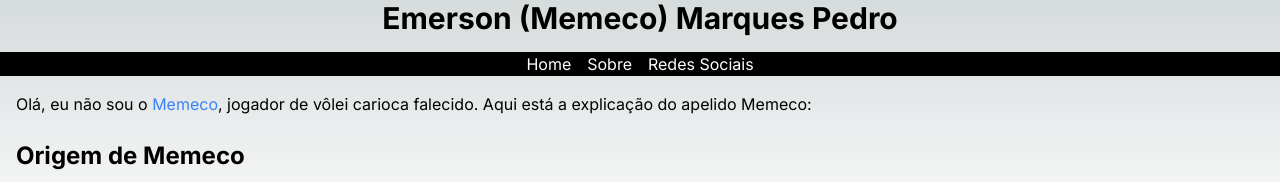
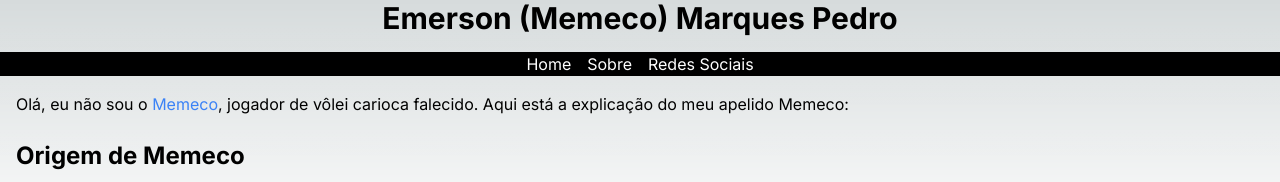
Before and after one commit to memeco/memeco.com.br, a Next.js app: page / in a window 1280 px wide. Shown: the top 182 px of the page. Built offline with nearby package versions, Linux system fonts and the light colour scheme.

Commit message:
update text

```diff
--- a/app/page.js
+++ b/app/page.js
@@ -47,8 +47,8 @@ export default function Page() {
           >
             Memeco
           </Link>
-          , jogador de vôlei carioca falecido. Aqui está a explicação do apelido
-          Memeco:
+          , jogador de vôlei carioca falecido. Aqui está a explicação do meu
+          apelido Memeco:
         </p>
         <br></br>
         <h1 className="text-2xl font-bold">Origem de Memeco</h1>
```
